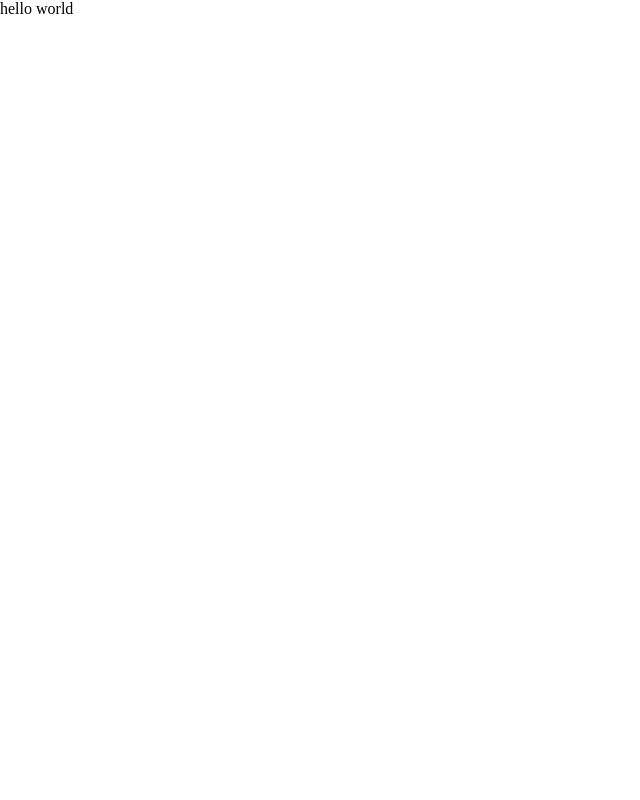
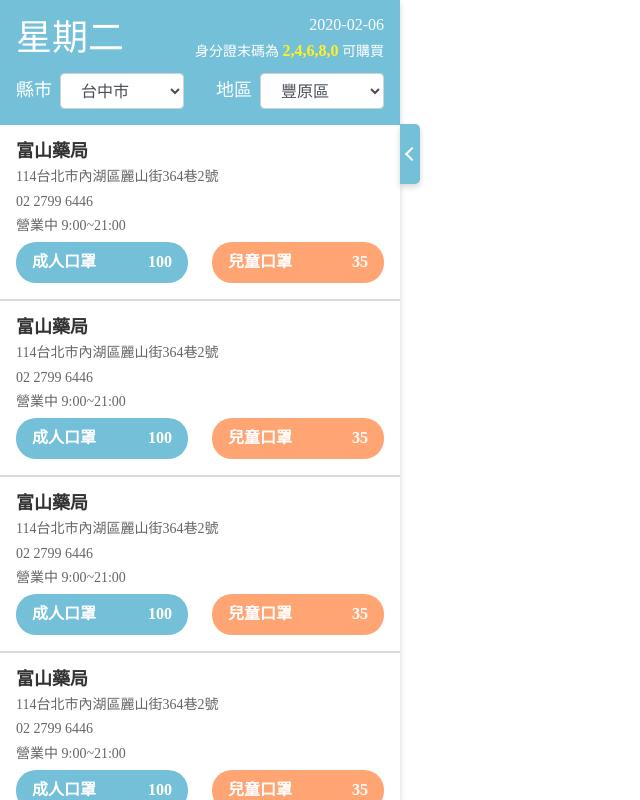
Before and after one commit to kim85326/mask-map, a Vue app: page / in a window 1280 px wide. Shown: the whole page, without its empty margins (0-640 px from the left). Built offline with nearby package versions, Linux system fonts and the light colour scheme.

Commit message:
實作側邊欄 Layout

```diff
--- a/src/App.vue
+++ b/src/App.vue
@@ -1,6 +1,57 @@
 <template>
 	<div id="app">
-		hello world
+		<div class="sidebar">
+			<button class="toggle-sidebar-button">
+				<span class="arrow arrow-right"></span>
+			</button>
+			<div class="today">
+				<h2 class="today-week">星期二</h2>
+				<div class="today-info">
+					<div class="today-date">2020-02-06</div>
+					<div class="today-description">身分證末碼為
+						<span class="today-description-high-light">2,4,6,8,0</span>
+						可購買
+					</div>
+				</div>
+			</div>
+			<div class="search">
+				<div class="search-input-group">
+					<label for="city">縣市</label>
+					<select id="city">
+						<option value="">台中市</option>
+					</select>
+				</div>
+				<div class="search-input-group">
+					<label for="">地區</label>
+					<select>
+						<option value="">豐原區</option>
+					</select>
+				</div>
+			</div>
+			<div class="pharmacies">
+				<div
+					class="pharmacy"
+					v-for="i in 10"
+					:key="i"
+				>
+					<div class="pharmacy-title">富山藥局</div>
+					<div class="pharmacy-address">114台北市內湖區麗山街364巷2號</div>
+					<div class="pharmacy-phone">02 2799 6446</div>
+					<div class="pharmacy-time">營業中 9:00~21:00</div>
+					<div class="pharmacy-mask-group">
+						<div class="pharmacy-mask pharmacy-mask-more">
+							<div class="pharmacy-mask-title">成人口罩</div>
+							<div class="pharmacy-mask-count">100</div>
+						</div>
+						<div class="pharmacy-mask pharmacy-mask-less">
+							<div class="pharmacy-mask-title">兒童口罩</div>
+							<div class="pharmacy-mask-count">35</div>
+						</div>
+					</div>
+				</div>
+			</div>
+		</div>
+		<div id="map">map</div>
 	</div>
 </template>
 
@@ -12,4 +63,203 @@ export default {
 </script>
 
 <style>
+#map {
+	width: 100%;
+	height: 100vh;
+}
+
+.sidebar {
+	z-index: 999;
+	position: absolute;
+	top: 0;
+	left: 0;
+	height: 100vh;
+	max-height: 100vh;
+	width: 400px;
+	background-color: #73c0d8;
+	color: white;
+	box-shadow: 0px 3px 6px #00000029;
+	display: flex;
+	flex-direction: column;
+	transition: all 0.5s ease-in;
+}
+
+.sidebar.hide {
+	transform: translateX(-100%);
+}
+
+.toggle-sidebar-button {
+	position: absolute;
+	top: 124px;
+	right: -20px;
+	background-color: #73c0d8;
+	color: white;
+	z-index: 1000;
+	width: 20px;
+	height: 60px;
+	border: none;
+	box-shadow: 0px 3px 6px #00000029;
+	border-radius: 0px 5px 5px 0px;
+	cursor: pointer;
+	padding: 0;
+}
+
+.toggle-sidebar-button:focus,
+.toggle-sidebar-button:active {
+	outline: none;
+}
+
+.arrow {
+	display: inline-block;
+	width: 8px;
+	height: 8px;
+	border-color: white;
+}
+
+.arrow-left {
+	border-top: 2px solid;
+	border-left: 2px solid;
+	transform: rotate(135deg);
+	margin-right: 4px;
+}
+
+.arrow-right {
+	border-top: 2px solid;
+	border-right: 2px solid;
+	transform: rotate(-135deg);
+	margin-left: 4px;
+}
+
+.toggle-sidebar-button::before {
+	top: 0;
+}
+
+.today {
+	padding: 16px 16px 8px;
+	display: flex;
+	justify-content: space-between;
+	align-items: center;
+}
+
+.today-week {
+	font-size: 36px;
+	font-weight: normal;
+	margin: 0;
+}
+
+.today-info {
+	display: flex;
+	flex-direction: column;
+	align-items: flex-end;
+}
+
+.today-date {
+	margin-bottom: 8px;
+}
+
+.today-description {
+	font-size: 14px;
+}
+
+.today-description-high-light {
+	color: #fff126;
+	font-size: 16px;
+	font-weight: bold;
+}
+
+.search {
+	padding: 4px 0 16px;
+	display: flex;
+	justify-content: space-between;
+	align-items: center;
+}
+
+.search-input-group {
+	flex: 1;
+	display: flex;
+	align-items: center;
+	margin: 0 16px;
+}
+
+.search-input-group label {
+	font-size: 18px;
+	margin-right: 8px;
+}
+
+.search-input-group select {
+	flex: 1;
+	display: block;
+	width: 100%;
+	height: 36px;
+	padding: 8px 16px;
+	font-size: 1rem;
+	font-weight: 400;
+	line-height: 1.5;
+	color: #495057;
+	background-color: #fff;
+	background-clip: padding-box;
+	border: 1px solid #ced4da;
+	border-radius: 0.25rem;
+	transition: border-color 0.15s ease-in-out, box-shadow 0.15s ease-in-out;
+}
+
+.pharmacies {
+	overflow: auto;
+}
+
+.pharmacy {
+	cursor: pointer;
+	background-color: white;
+	font-size: 14px;
+	color: #666666;
+	padding: 16px;
+	border-bottom: 2px solid #d9d9d9;
+}
+
+.pharmacy:hover {
+	opacity: 0.85;
+}
+
+.pharmacy-title {
+	font-size: 18px;
+	font-weight: bold;
+	color: #333333;
+	margin-bottom: 8px;
+}
+
+.pharmacy-address,
+.pharmacy-phone,
+.pharmacy-time {
+	margin-bottom: 8px;
+}
+
+.pharmacy-mask-group {
+	display: flex;
+	justify-content: space-between;
+}
+
+.pharmacy-mask {
+	width: 140px;
+	height: 25px;
+	display: flex;
+	justify-content: space-between;
+	align-items: center;
+	padding: 8px 16px;
+	border-radius: 20px;
+	color: white;
+	font-weight: bold;
+	font-size: 16px;
+}
+
+.pharmacy-mask-more {
+	background-color: #73c0d8;
+}
+
+.pharmacy-mask-less {
+	background-color: #ffa573;
+}
+
+.pharmacy-mask-none {
+	background-color: #a5a5a5;
+}
 </style>
```
